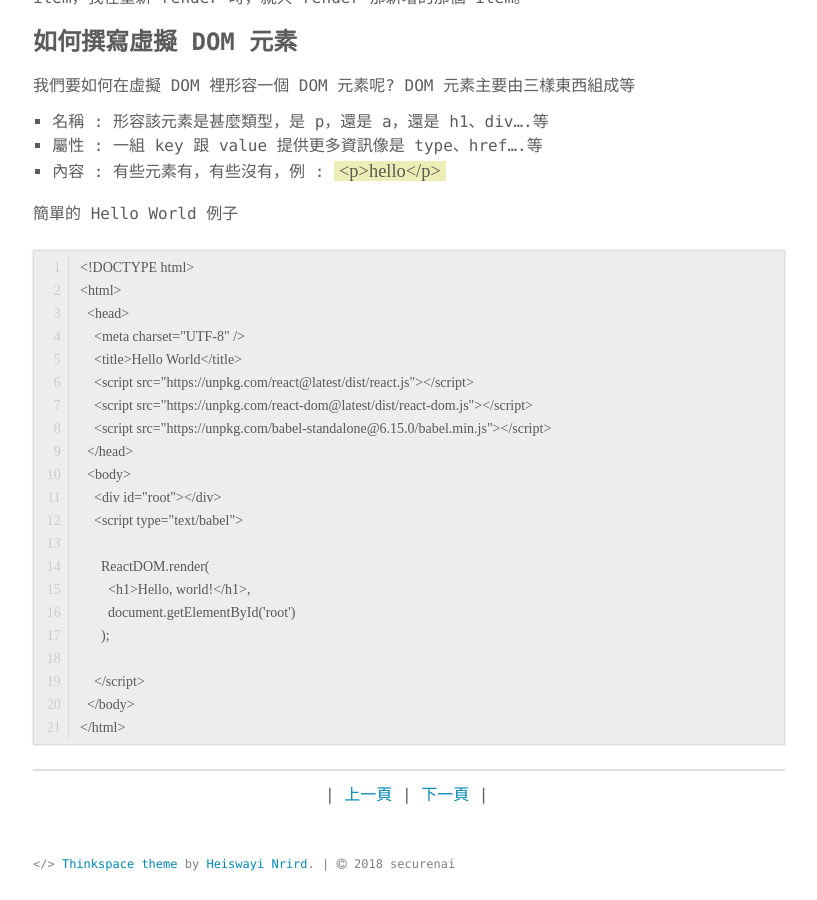
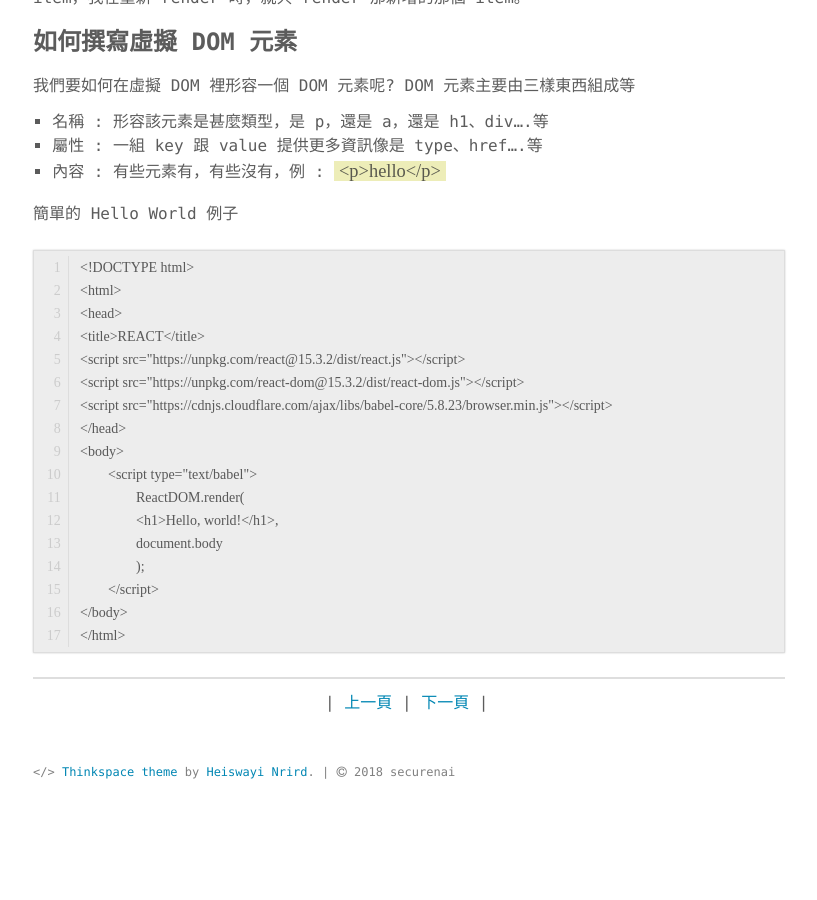
Before and after one commit to securenai/securenai.github.io, a Jekyll site: the page built from react/react_page1.md, in a window 1280 px wide and 900 px high, scrolled down 983 px. Shown: the whole window, without its empty margins (231-1048 px from the left). Built offline with Jekyll 4.4.1, drawn with Linux system fonts in a browser that asks for light colours; our own code applies the rules of GitHub Pages for plain Markdown files; after the commit the page ends 1812 px from its top, so only the background shows below that.

Commit message:
Update react_page1.md

````diff
--- a/react/react_page1.md
+++ b/react/react_page1.md
@@ -43,24 +43,20 @@ DOM 元素主要由三樣東西組成等
 ```
 <!DOCTYPE html>
 <html>
-  <head>
-    <meta charset="UTF-8" />
-    <title>Hello World</title>
-    <script src="https://unpkg.com/react@latest/dist/react.js"></script>
-    <script src="https://unpkg.com/react-dom@latest/dist/react-dom.js"></script>
-    <script src="https://unpkg.com/babel-standalone@6.15.0/babel.min.js"></script>
-  </head>
-  <body>
-    <div id="root"></div>
-    <script type="text/babel">
-
-      ReactDOM.render(
-        <h1>Hello, world!</h1>,
-        document.getElementById('root')
-      );
-
-    </script>
-  </body>
+<head>
+<title>REACT</title>
+<script src="https://unpkg.com/react@15.3.2/dist/react.js"></script>
+<script src="https://unpkg.com/react-dom@15.3.2/dist/react-dom.js"></script>
+<script src="https://cdnjs.cloudflare.com/ajax/libs/babel-core/5.8.23/browser.min.js"></script>
+</head>
+<body>
+	<script type="text/babel">
+		ReactDOM.render(
+		<h1>Hello, world!</h1>,
+		document.body
+		);
+	</script>
+</body>
 </html>
 ```
 
````
